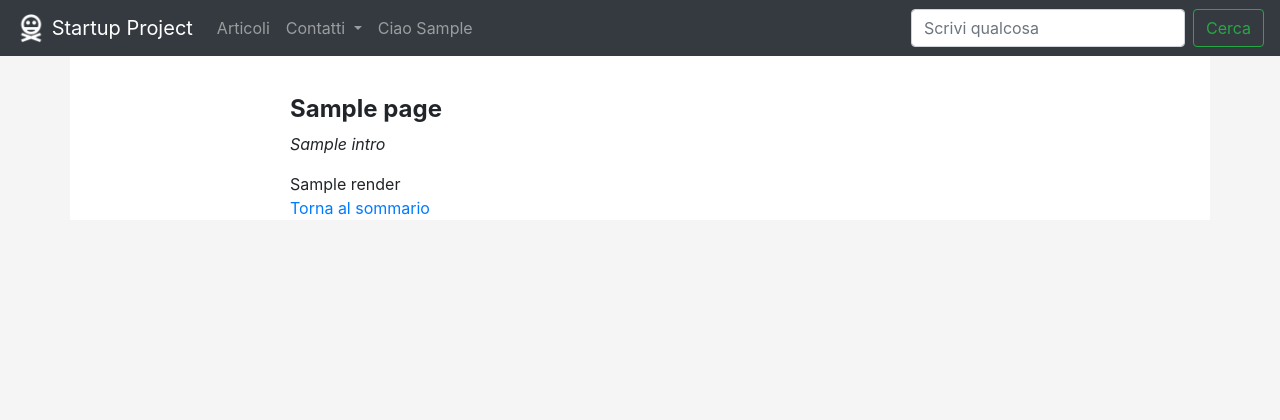
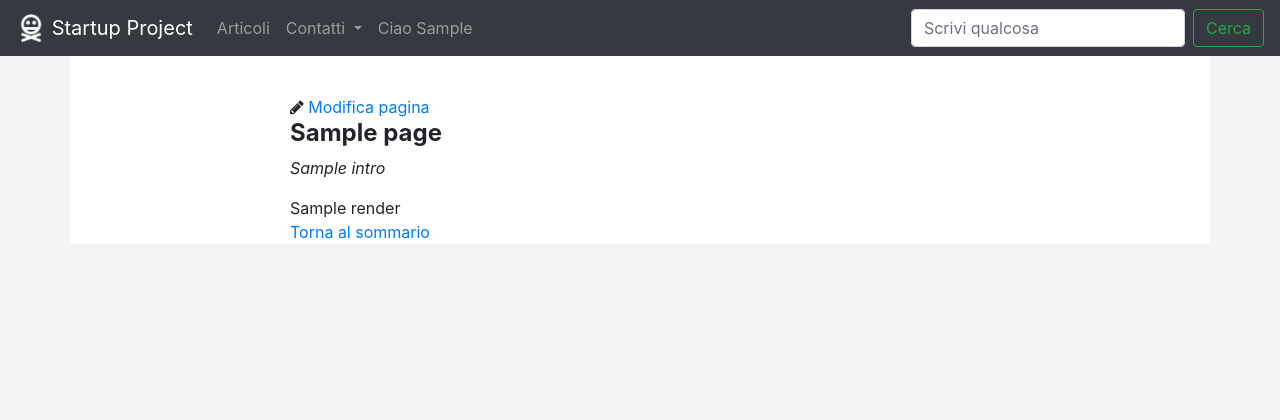
Before and after one commit to andywar65/project_repo, a Django app: template pagine/templates/pagine/institutional_page.html in a window 1280 px wide. Shown: the top 420 px of the page. Run offline with Django 3.2, Linux system fonts and the light colour scheme; a user stored in the database is signed in; tables that the repository leaves empty hold one stand-in row (values such as "Sample post"); the template is opened without the code that fills it: most values are stand-ins (such as "Sample title", 1, 10 or a date in 2020); parts of the project's set-up code (start-up, migrations or seed data) failed here and were passed over; some libraries are stand-ins or nearby versions.

Commit message:
added change icon to institutional page template

```diff
--- a/pagine/templates/pagine/institutional_page.html
+++ b/pagine/templates/pagine/institutional_page.html
@@ -8,6 +8,10 @@
 <div class="row">
   <div class="col-md-2"></div>
   <div class="col-md-8" style="margin-left: 15px; margin-right: 15px; margin-top: 30px;">
+    {% if perms.pagine.change_institutional %}
+      <i class="fa fa-pencil" aria-hidden="true"></i>
+      <a href="/admin/pagine/institutional/{{ page.id }}/change/">Modifica pagina</a>
+    {% endif %}
     <h4><strong>{{ page.title }}</strong></h4>
     <p id="sommario"><em>{{ page.intro }}</em></p>
     {% if page.summary %}
```
